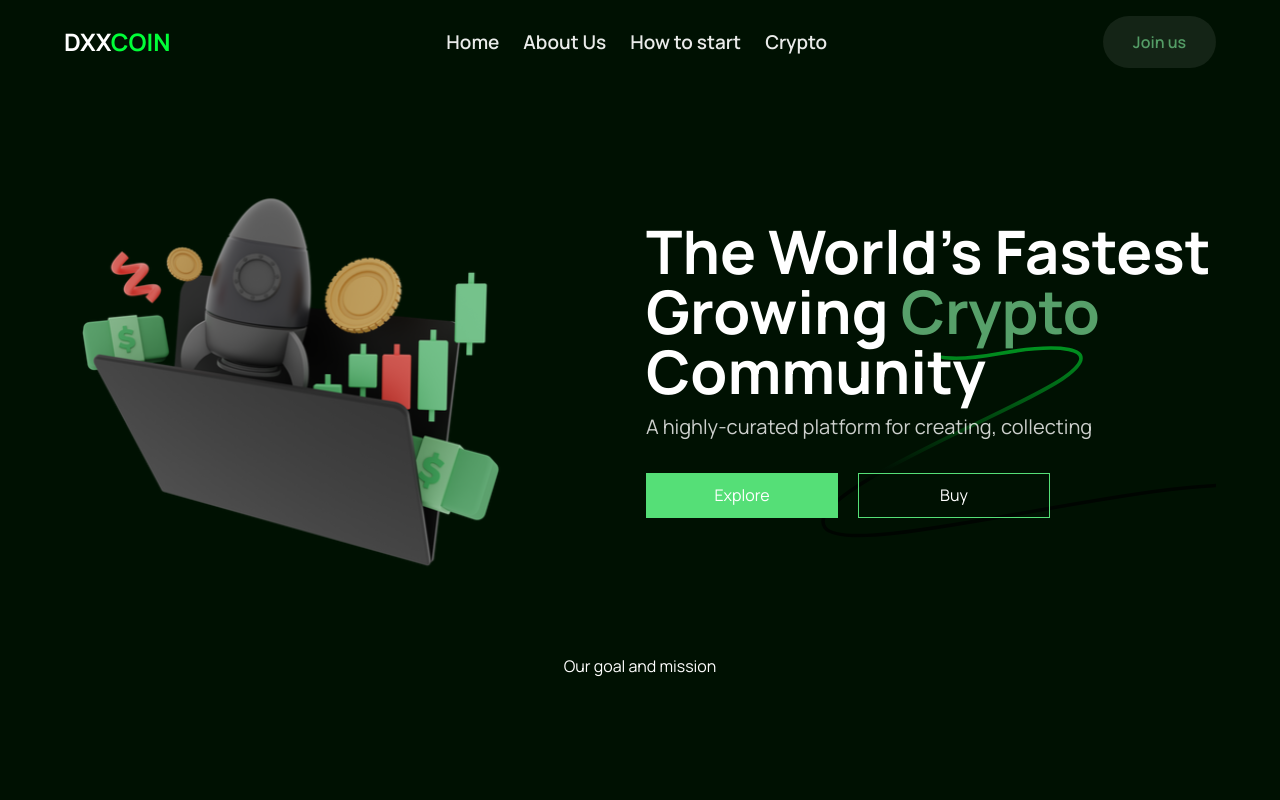
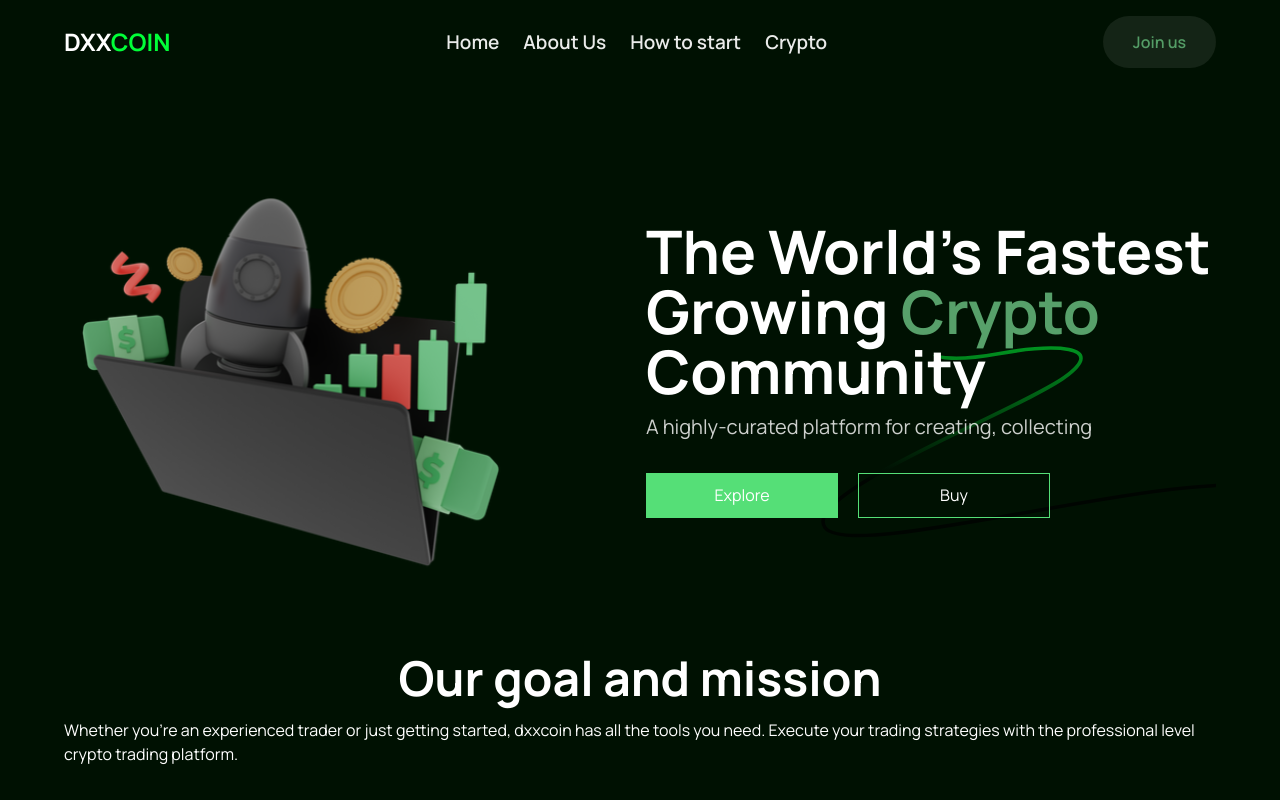
Before and after one commit to gift56/DxxCoin, a React (Vite) app: page / in a window 1280 px wide. Built offline with nearby package versions, Linux system fonts and the light colour scheme.

Commit message:
working on some stuff

```diff
--- a/src/components/Goals.jsx
+++ b/src/components/Goals.jsx
@@ -7,7 +7,14 @@ const Goals = () => {
       <div className="container">
         <div className="flex flex-col w-full gap-4 py-5">
           <div className="flex gap-4 flex-col w-full items-center justify-center">
-            <h2>Our goal and mission</h2>
+            <h2 className="text-white text-xl md:text-5xl font-bold">
+              Our goal and mission
+            </h2>
+            <p>
+              Whether you’re an experienced trader or just getting started,
+              dxxcoin has all the tools you need. Execute your trading
+              strategies with the professional level crypto trading platform.
+            </p>
           </div>
         </div>
       </div>
```
